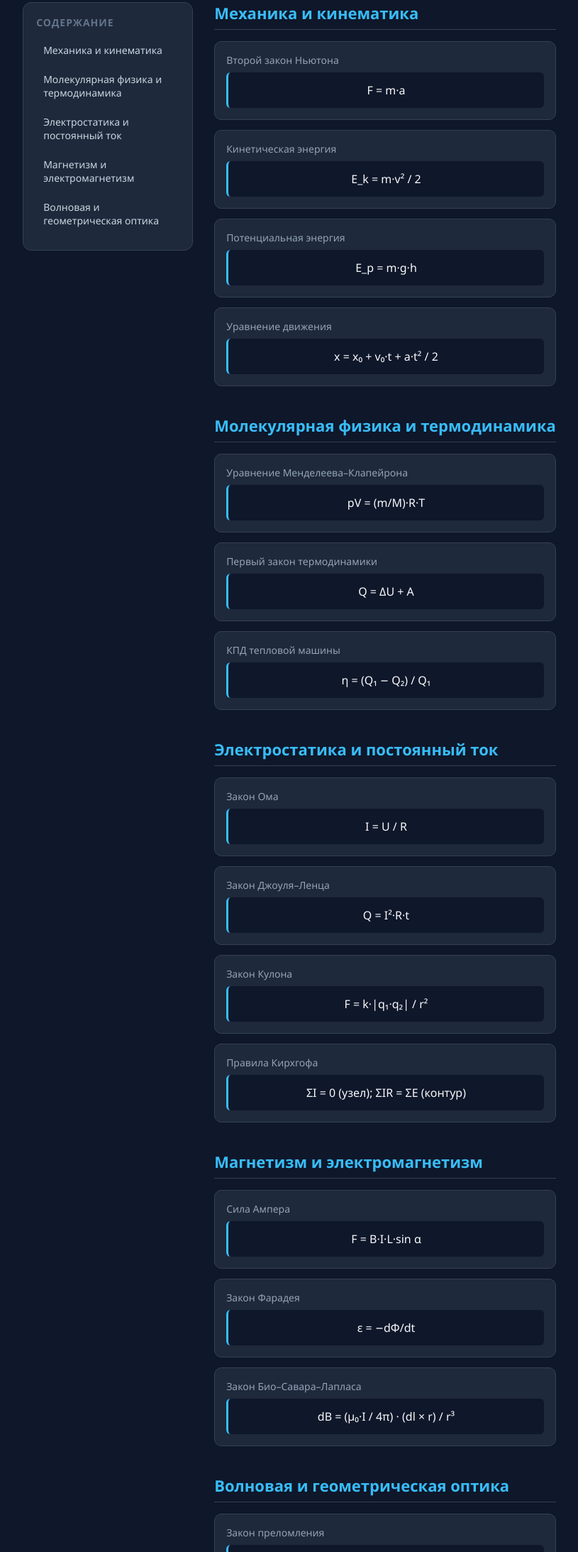
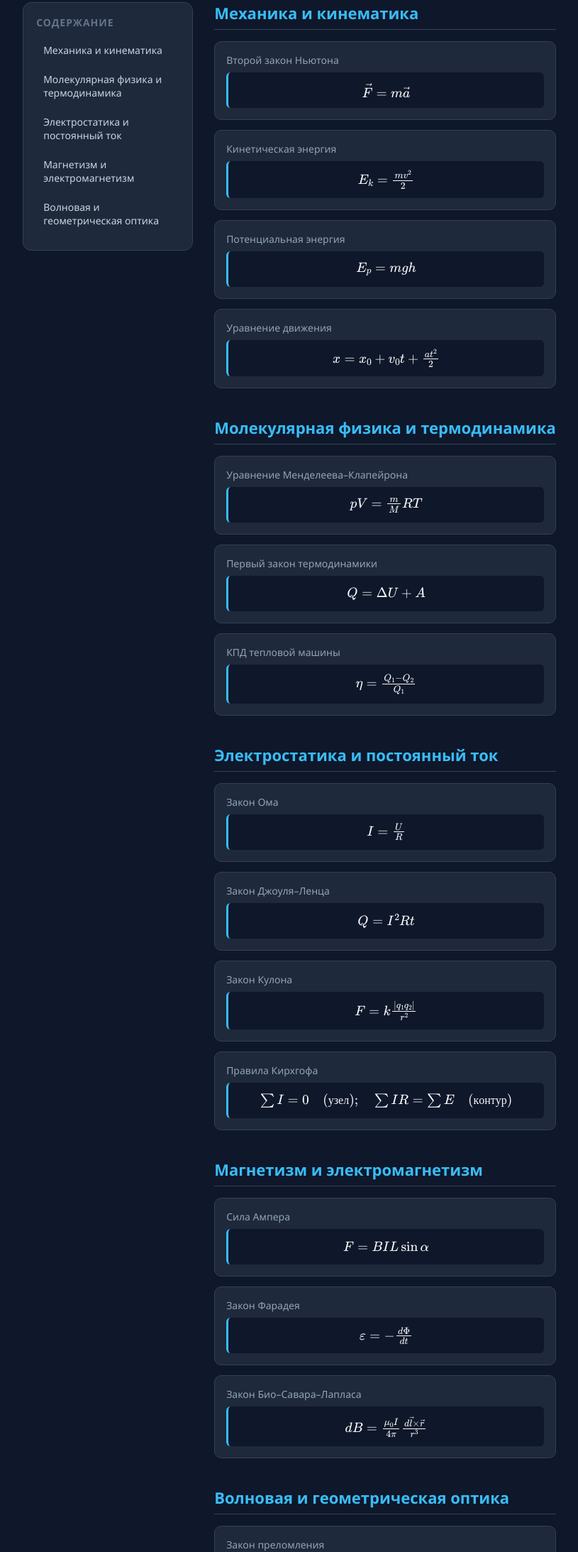
Before and after one commit to Mid6892/ShporaHub, a plain HTML site: page phisics.html in a window 1280 px wide. Shown: the part 614-2800 px from the top of the page at 71% size, without its empty margins (232-1047 px from the left). Drawn offline with nearby package versions, Linux system fonts and the light colour scheme.

Commit message:
Update phisics.html

```diff
--- a/phisics.html
+++ b/phisics.html
@@ -5,6 +5,12 @@
     <meta name="viewport" content="width=device-width, initial-scale=1.0">
     <title>Общая физика — ШпораHub</title>
     <link rel="stylesheet" href="Css-project-1.css"></head>
+    <script>
+    window.MathJax = {
+        tex: { inlineMath: [['\\(', '\\)']] }
+    };
+    </script>
+    <script id="MathJax-script" async src="https://cdn.jsdelivr.net/npm/mathjax@3/es5/tex-mml-chtml.js"></script>
 <body>
 
 <header>
@@ -12,7 +18,7 @@
         <a href="index.html" class="logo">🎓 Шпора<span>Hub</span></a>
         <nav>
             <ul>
-                <li><a href="mathanaliz.html"        class="menu-link">∫ Матанализ</a></li>
+                <li><a href="mathanaliz.html"  class="menu-link">∫ Матанализ</a></li>
                 <li><a href="algebra.html"     class="menu-link">∑ Алгебра</a></li>
                 <li><a href="phisics.html"     class="menu-link">⚛ Физика</a></li>
                 <li><a href="html.html"        class="menu-link">🌐 Основы HTML</a></li>
@@ -21,7 +27,7 @@
             </ul>
         </nav>
         <div class="search-box">
-            <input type="text" placeholder="Поиск формулы..." autocomplete="off">
+            <input type="text" placeholder="Поиск..." autocomplete="off">
             <div id="search-results" class="search-results"></div>
         </div>
     </div>
@@ -69,19 +75,19 @@
                 <div class="formula-list">
                     <div class="formula-card">
                         <div class="formula-name">Второй закон Ньютона</div>
-                        <div class="formula-code">F = m·a</div>
+                        <div class="formula-code">\(\vec{F} = m\vec{a}\)</div>
                     </div>
                     <div class="formula-card">
                         <div class="formula-name">Кинетическая энергия</div>
-                        <div class="formula-code">E_k = m·v² / 2</div>
+                        <div class="formula-code">\(E_k = \frac{mv^2}{2}\)</div>
                     </div>
                     <div class="formula-card">
                         <div class="formula-name">Потенциальная энергия</div>
-                        <div class="formula-code">E_p = m·g·h</div>
+                        <div class="formula-code">\(E_p = mgh\)</div>
                     </div>
                     <div class="formula-card">
                         <div class="formula-name">Уравнение движения</div>
-                        <div class="formula-code">x = x₀ + v₀·t + a·t² / 2</div>
+                        <div class="formula-code">\(x = x_0 + v_0t + \frac{at^2}{2}\)</div>
                     </div>
                 </div>
             </section>
@@ -91,15 +97,15 @@
                 <div class="formula-list">
                     <div class="formula-card">
                         <div class="formula-name">Уравнение Менделеева–Клапейрона</div>
-                        <div class="formula-code">pV = (m/M)·R·T</div>
+                        <div class="formula-code">\(pV = \frac{m}{M}RT\)</div>
                     </div>
                     <div class="formula-card">
                         <div class="formula-name">Первый закон термодинамики</div>
-                        <div class="formula-code">Q = ΔU + A</div>
+                        <div class="formula-code">\(Q = \Delta U + A\)</div>
                     </div>
                     <div class="formula-card">
                         <div class="formula-name">КПД тепловой машины</div>
-                        <div class="formula-code">η = (Q₁ − Q₂) / Q₁</div>
+                        <div class="formula-code">\(\eta = \frac{Q_1 - Q_2}{Q_1}\)</div>
                     </div>
                 </div>
             </section>
@@ -109,19 +115,19 @@
                 <div class="formula-list">
                     <div class="formula-card">
                         <div class="formula-name">Закон Ома</div>
-                        <div class="formula-code">I = U / R</div>
+                        <div class="formula-code">\(I = \frac{U}{R}\)</div>
                     </div>
                     <div class="formula-card">
                         <div class="formula-name">Закон Джоуля–Ленца</div>
-                        <div class="formula-code">Q = I²·R·t</div>
+                        <div class="formula-code">\(Q = I^2Rt\)</div>
                     </div>
                     <div class="formula-card">
                         <div class="formula-name">Закон Кулона</div>
-                        <div class="formula-code">F = k·|q₁·q₂| / r²</div>
+                        <div class="formula-code">\(F = k \frac{|q_1 q_2|}{r^2}\)</div>
                     </div>
                     <div class="formula-card">
                         <div class="formula-name">Правила Кирхгофа</div>
-                        <div class="formula-code">ΣI = 0 (узел);  ΣIR = ΣE (контур)</div>
+                        <div class="formula-code">\(\sum I = 0 \quad \text{(узел)}; \quad \sum IR = \sum E \quad \text{(контур)}\)</div>
                     </div>
                 </div>
             </section>
@@ -131,15 +137,15 @@
                 <div class="formula-list">
                     <div class="formula-card">
                         <div class="formula-name">Сила Ампера</div>
-                        <div class="formula-code">F = B·I·L·sin α</div>
+                        <div class="formula-code">\(F = B I L \sin \alpha\)</div>
                     </div>
                     <div class="formula-card">
                         <div class="formula-name">Закон Фарадея</div>
-                        <div class="formula-code">ε = −dΦ/dt</div>
+                        <div class="formula-code">\(\varepsilon = -\frac{d\Phi}{dt}\)</div>
                     </div>
                     <div class="formula-card">
                         <div class="formula-name">Закон Био–Савара–Лапласа</div>
-                        <div class="formula-code">dB = (μ₀·I / 4π) · (dl × r) / r³</div>
+                        <div class="formula-code">\(dB = \frac{\mu_0 I}{4\pi} \frac{d\vec{l} \times \vec{r}}{r^3}\)</div>
                     </div>
                 </div>
             </section>
@@ -149,15 +155,15 @@
                 <div class="formula-list">
                     <div class="formula-card">
                         <div class="formula-name">Закон преломления</div>
-                        <div class="formula-code">sin α / sin β = n₂ / n₁</div>
+                        <div class="formula-code">\(\frac{\sin \alpha}{\sin \beta} = \frac{n_2}{n_1}\)</div>
                     </div>
                     <div class="formula-card">
                         <div class="formula-name">Тонкая линза</div>
-                        <div class="formula-code">1/f = 1/d + 1/d'</div>
+                        <div class="formula-code">\(\frac{1}{f} = \frac{1}{d} + \frac{1}{d'}\)</div>
                     </div>
                     <div class="formula-card">
                         <div class="formula-name">Условие дифракционного максимума</div>
-                        <div class="formula-code">d·sin φ = k·λ</div>
+                        <div class="formula-code">\(d \sin \varphi = k\lambda\)</div>
                     </div>
                 </div>
             </section>
```
